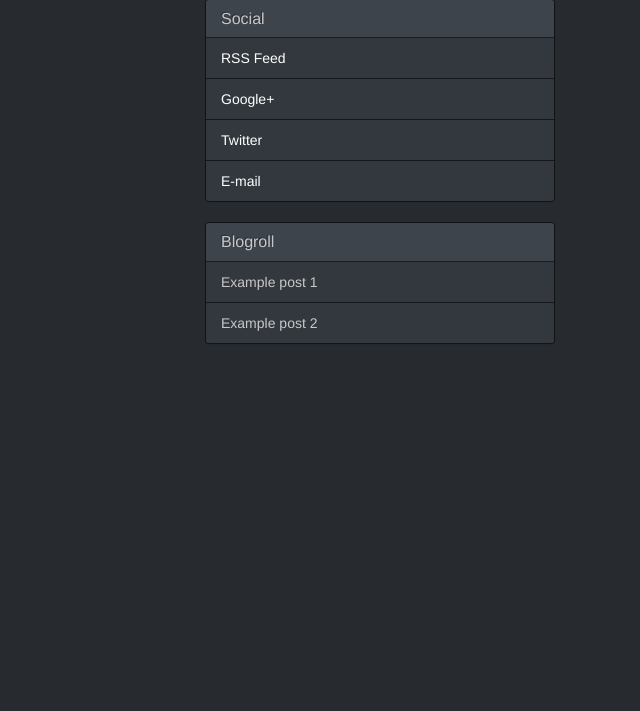
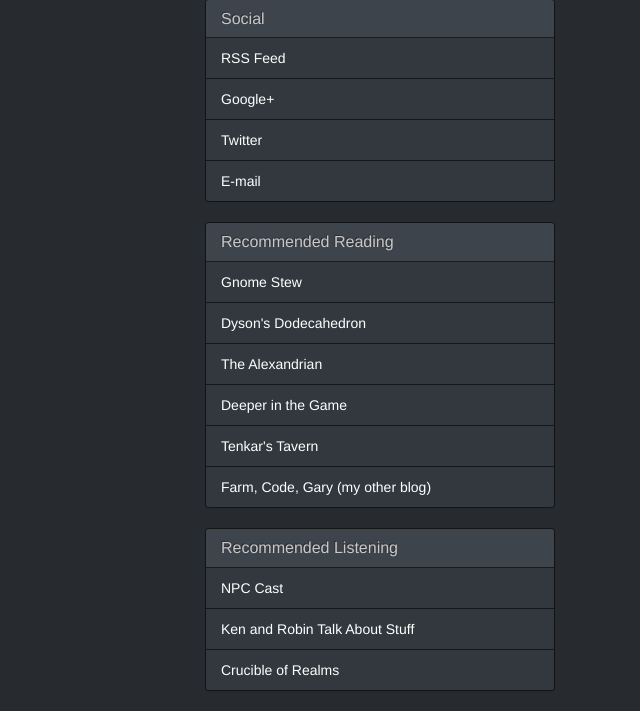
Before and after one commit to FarmCodeGary/InspirationForge, a Django app: page / in a window 1280 px wide. Shown: the part 295-1006 px from the top of the page, without its empty margins (640-1280 px from the left). Before the commit the page ends 639 px from the top, so only its background shows below. Run offline with Django 3.2, Linux system fonts and the light colour scheme; data that the repository does not hold is empty; some libraries are stand-ins or nearby versions.

Commit message:
Added "About" page, added real content to blogroll, fixed minor display bug when displaying tags on a given post.

```diff
--- a/inspirationforge/urls.py
+++ b/inspirationforge/urls.py
@@ -17,11 +17,15 @@ from django.conf import settings
 from django.conf.urls import include, url
 from django.conf.urls.static import static
 from django.contrib import admin
+from django.views.generic.base import TemplateView
 
 admin.site.site_header = "Inspiration Forge Administration"
 
 urlpatterns = [
     url(r'^admin/', include(admin.site.urls)),
+    url(r'^about/',
+        TemplateView.as_view(template_name='about.html'),
+        name='about'),
     url(r'^', include('blog.urls', namespace='blog')),
 ] + static(settings.MEDIA_URL, document_root=settings.MEDIA_ROOT)
 # TODO Remove static in production.
--- a/templates/base.html
+++ b/templates/base.html
@@ -39,7 +39,7 @@
         <!-- Collect the nav links, forms, and other content for toggling -->
         <div class="collapse navbar-collapse" id="bs-example-navbar-collapse-1">
           <ul class="nav navbar-nav navbar-right">
-            <li><a href="#">About</a></li>
+            <li><a href="{% url 'about' %}">About</a></li>
           </ul>
         </div><!-- /.navbar-collapse -->
       </nav>
--- a/templates/blog/article.html
+++ b/templates/blog/article.html
@@ -9,7 +9,7 @@
     <p>
       <span class="glyphicon glyphicon-calendar" aria-hidden="true"></span>
       {{ article.pub_date }}
-      {% if article.tags %}
+      {% if article.tags.all %}
         <span class="glyphicon glyphicon-tag" aria-hidden="true"></span>
         {% for tag in article.tags.all %}
           <a href="{{ tag.get_absolute_url }}">
--- a/templates/blog/index.html
+++ b/templates/blog/index.html
@@ -26,7 +26,7 @@
       <p>
         <span class="glyphicon glyphicon-calendar" aria-hidden="true"></span>
         {{ article.pub_date }}
-        {% if article.tags %}
+        {% if article.tags.all %}
           <span class="glyphicon glyphicon-tag" aria-hidden="true"></span>
           {% for tag in article.tags.all %}
           <a href="{{ tag.get_absolute_url }}">
--- a/templates/snippets/_blogroll.html
+++ b/templates/snippets/_blogroll.html
@@ -1,9 +1,54 @@
 <div class="panel panel-default">
   <div class="panel-heading">
-    <h3 class="panel-title">Blogroll</h3>
+    <h3 class="panel-title">Recommended Reading</h3>
   </div>
   <ul class="list-group">
-    <li class="list-group-item">Example post 1</li>
-    <li class="list-group-item">Example post 2</li>
+    <li class="list-group-item">
+      <a href="http://www.gnomestew.com/" target="_blank">Gnome Stew</a>
+    </li>
+    <li class="list-group-item">
+      <a href="https://rpgcharacters.wordpress.com/" target="_blank">
+        Dyson's Dodecahedron
+      </a>
+    </li>
+    <li class="list-group-item">
+      <a href="http://thealexandrian.net/" target="_blank">The Alexandrian</a>
+    </li>
+    <li class="list-group-item">
+      <a href="https://bankuei.wordpress.com/" target="_blank">
+        Deeper in the Game
+      </a>
+    </li>
+    <li class="list-group-item">
+      <a href="http://www.tenkarstavern.com/" target="_blank">
+        Tenkar's Tavern
+      </a>
+    </li>
+    <li class="list-group-item">
+      <a href="http://www.farmcodegary.com/" target="_blank">
+        Farm, Code, Gary (my other blog)
+      </a>
+    </li>
   </ul>
 </div>
+
+<div class="panel panel-default">
+  <div class="panel-heading">
+    <h3 class="panel-title">Recommended Listening</h3>
+  </div>
+  <ul class="list-group">
+    <li class="list-group-item">
+      <a href="https://npccast.wordpress.com/" target="_blank">NPC Cast</a>
+    </li>
+    <li class="list-group-item">
+      <a href="http://www.kenandrobintalkaboutstuff.com/" target="_blank">
+        Ken and Robin Talk About Stuff
+      </a>
+    </li>
+    <li class="list-group-item">
+      <a href="http://www.crucibleofrealms.com/" target="_blank">
+        Crucible of Realms
+      </a>
+    </li>
+  </ul>
+</div>
```
Also changed, not shown: templates/about.html (added, +18 -0 lines).
